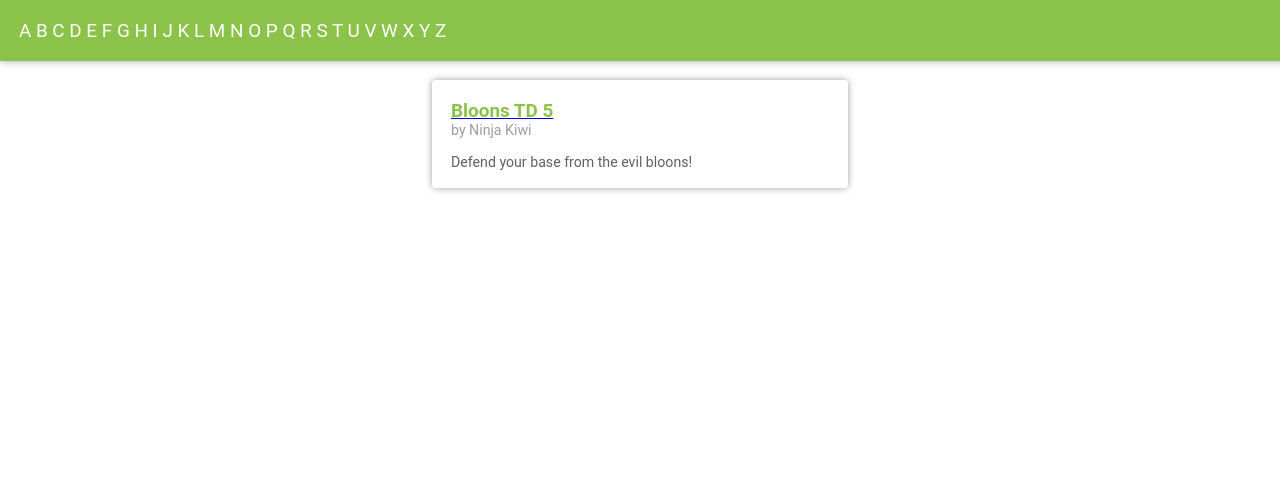
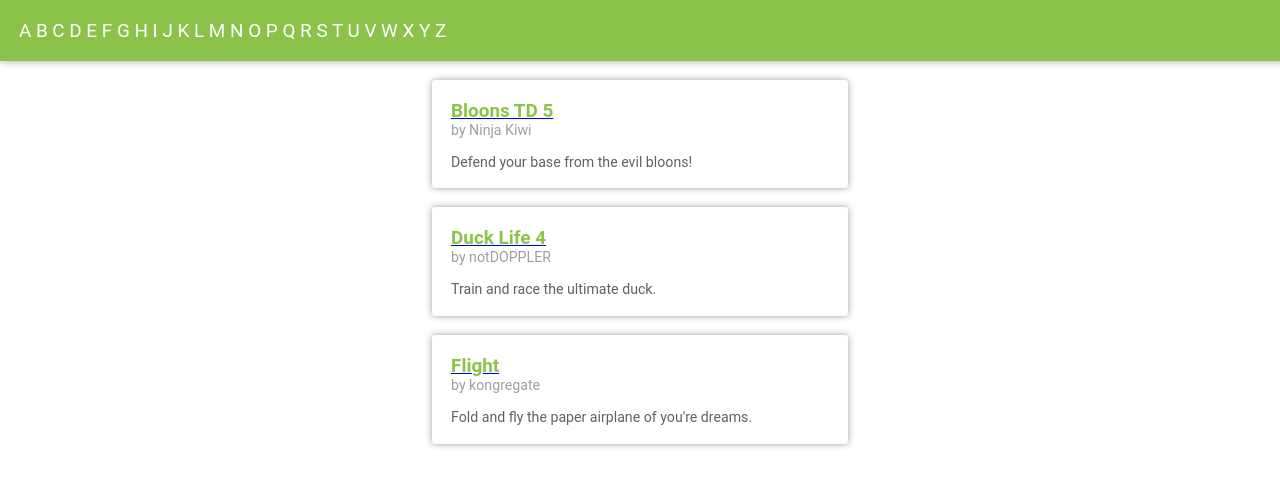
Before and after one commit to Tloru/ASM_Gaming, a plain HTML site: page HTML-code/indexIsaac.html in a window 1280 px wide. Shown: the top 486 px of the page. Drawn offline with Linux system fonts and the light colour scheme; a web font is replaced by a local one.

Commit message:
just an update
added duck life and flight.

```diff
--- a/HTML-code/indexIsaac.html
+++ b/HTML-code/indexIsaac.html
@@ -83,11 +83,43 @@
    				<br>
    				<br>
 			 	Defend your base from the evil bloons!
-   			 </p>
+   			</p>
 		</a>
 	</center>
   		<!--
 			code above is a card
 		-->
+	<center>
+		<a href="ducklife4.html">
+			<p>
+      			<b>
+        			Duck Life 4
+        		</b>
+      			<br>
+      			<a class="a1st">
+      				by notDOPPLER
+       			</a>
+   				<br>
+   				<br>
+			 	Train and race the ultimate duck.
+   			</p>
+		</a>
+	</center>
+	<center>
+		<a href="flight.html">
+			<p>
+      			<b>
+        			Flight
+        		</b>
+      			<br>
+      			<a class="a1st">
+      				by kongregate
+       			</a>
+   				<br>
+   				<br>
+			 	Fold and fly the paper airplane of you're dreams.
+   			</p>
+		</a>
+	</center>
 	</body>
 </html>
```
